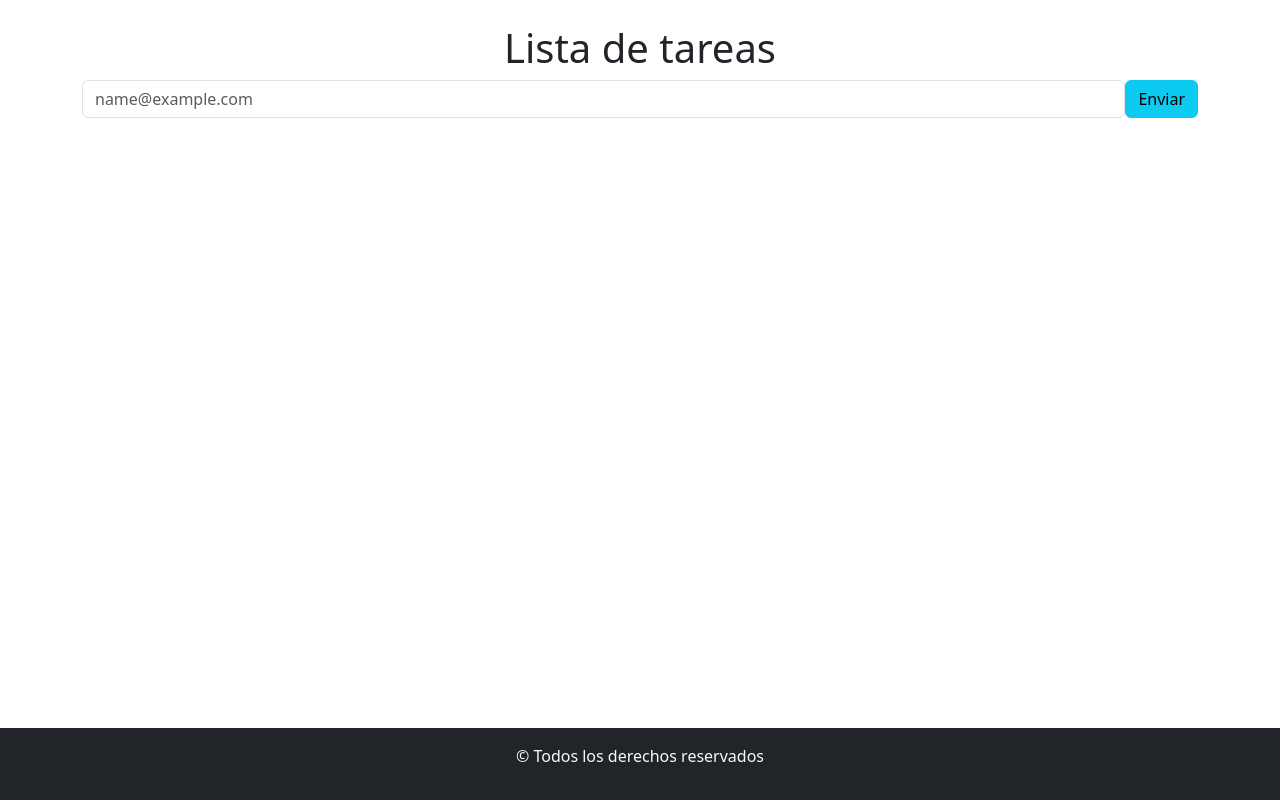
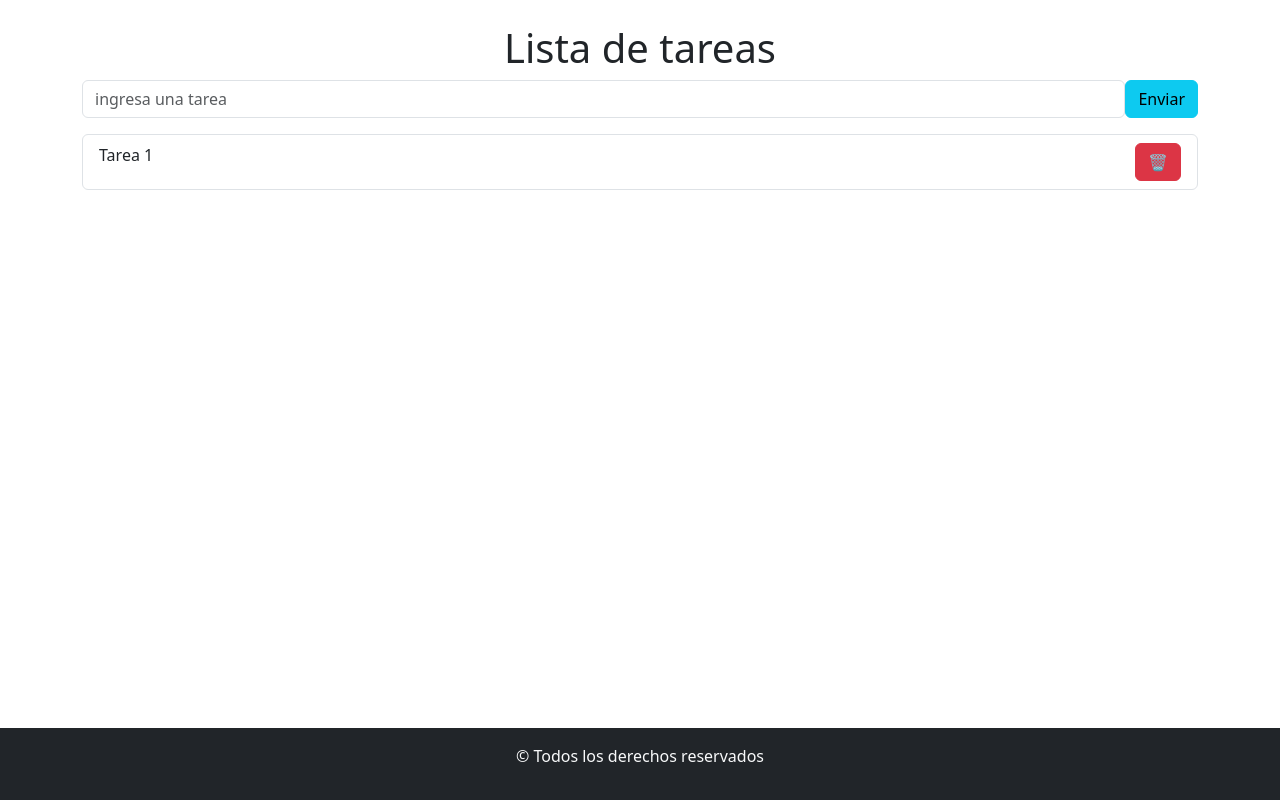
Before and after one commit to KR3RULIE/TP-React-ejercicio04-05, a React (Vite) app: page / in a window 1280 px wide. Built offline with nearby package versions, Linux system fonts and the light colour scheme.

Commit message:
agregue el maquetado de los componentes ListaTarea e ItemsTarea

```diff
--- a/src/App.jsx
+++ b/src/App.jsx
@@ -1,5 +1,6 @@
 import "bootstrap/dist/css/bootstrap.min.css";
 import FormularioTarea from "./components/FormularioTarea";
+
 function App() {
   return (
     <>
--- a/src/components/FormularioTarea.jsx
+++ b/src/components/FormularioTarea.jsx
@@ -1,16 +1,18 @@
 import { Button } from "react-bootstrap";
 import Form from "react-bootstrap/Form";
+import ListaTarea from "./ListaTarea";
 
 const FormularioTarea = () => {
   return (
-    <div>
+    <section>
       <Form>
         <Form.Group className="d-flex mb-3">
-          <Form.Control type="text" placeholder="name@example.com" />
+          <Form.Control type="text" placeholder="ingresa una tarea" />
           <Button variant="info">Enviar</Button>
         </Form.Group>
       </Form>
-    </div>
+      <ListaTarea />
+    </section>
   );
 };
 
--- a/src/components/ItemsTarea.jsx
+++ b/src/components/ItemsTarea.jsx
@@ -1,9 +1,10 @@
+import { Button, ListGroup } from "react-bootstrap";
 const ItemsTarea = () => {
-    return (
-        <div>
-
-        </div>
-    );
+  return (
+    <ListGroup.Item className="d-flex justify-content-between">
+      Tarea 1 <Button variant="danger">🗑</Button>
+    </ListGroup.Item>
+  );
 };
 
 export default ItemsTarea;
--- a/src/components/ListaTarea.jsx
+++ b/src/components/ListaTarea.jsx
@@ -1,9 +1,11 @@
+import ListGroup from "react-bootstrap/ListGroup";
+import ItemsTarea from "./ItemsTarea";
 const ListaTarea = () => {
-    return (
-        <div>
-
-        </div>
-    );
+  return (
+    <ListGroup>
+      <ItemsTarea />
+    </ListGroup>
+  );
 };
 
 export default ListaTarea;
```
